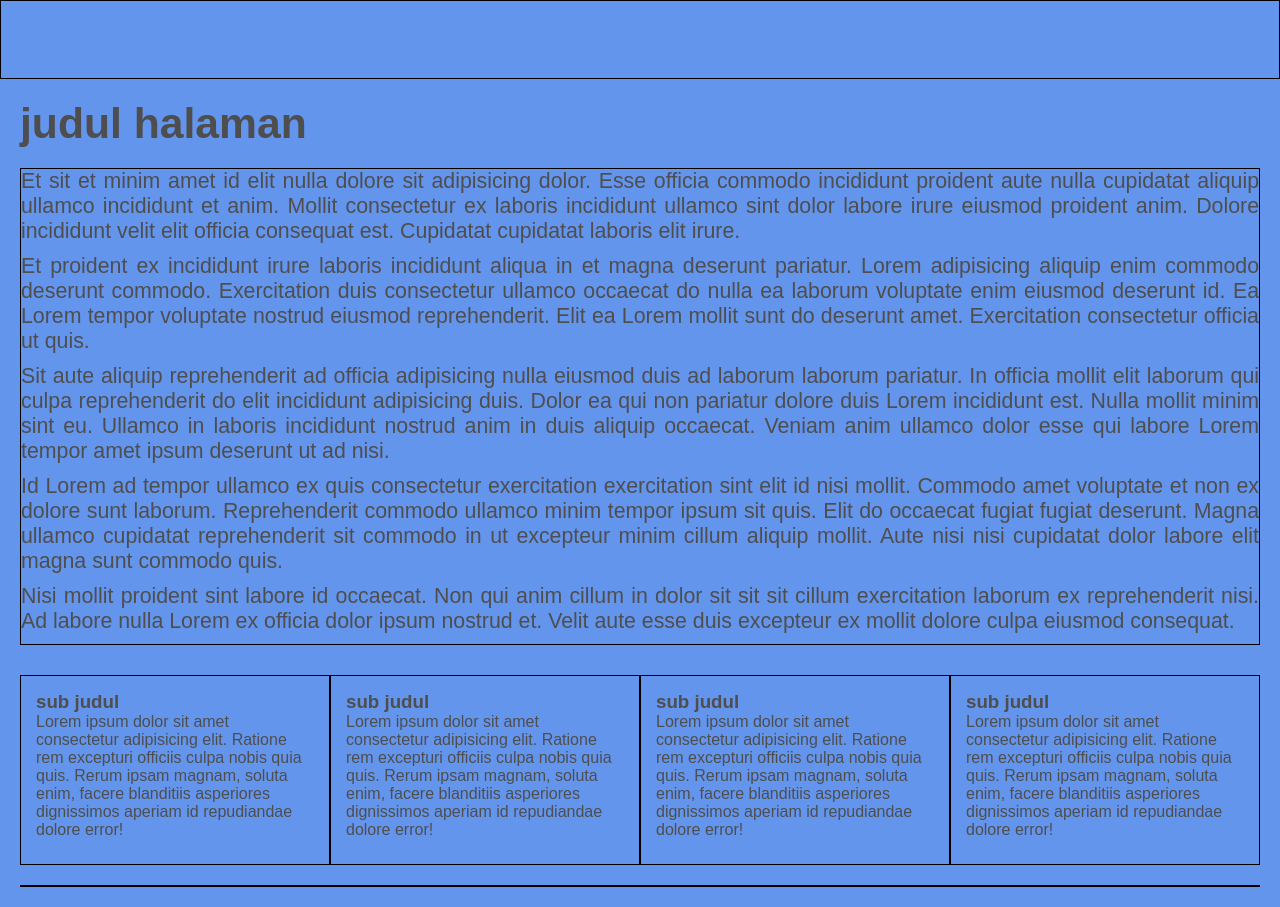
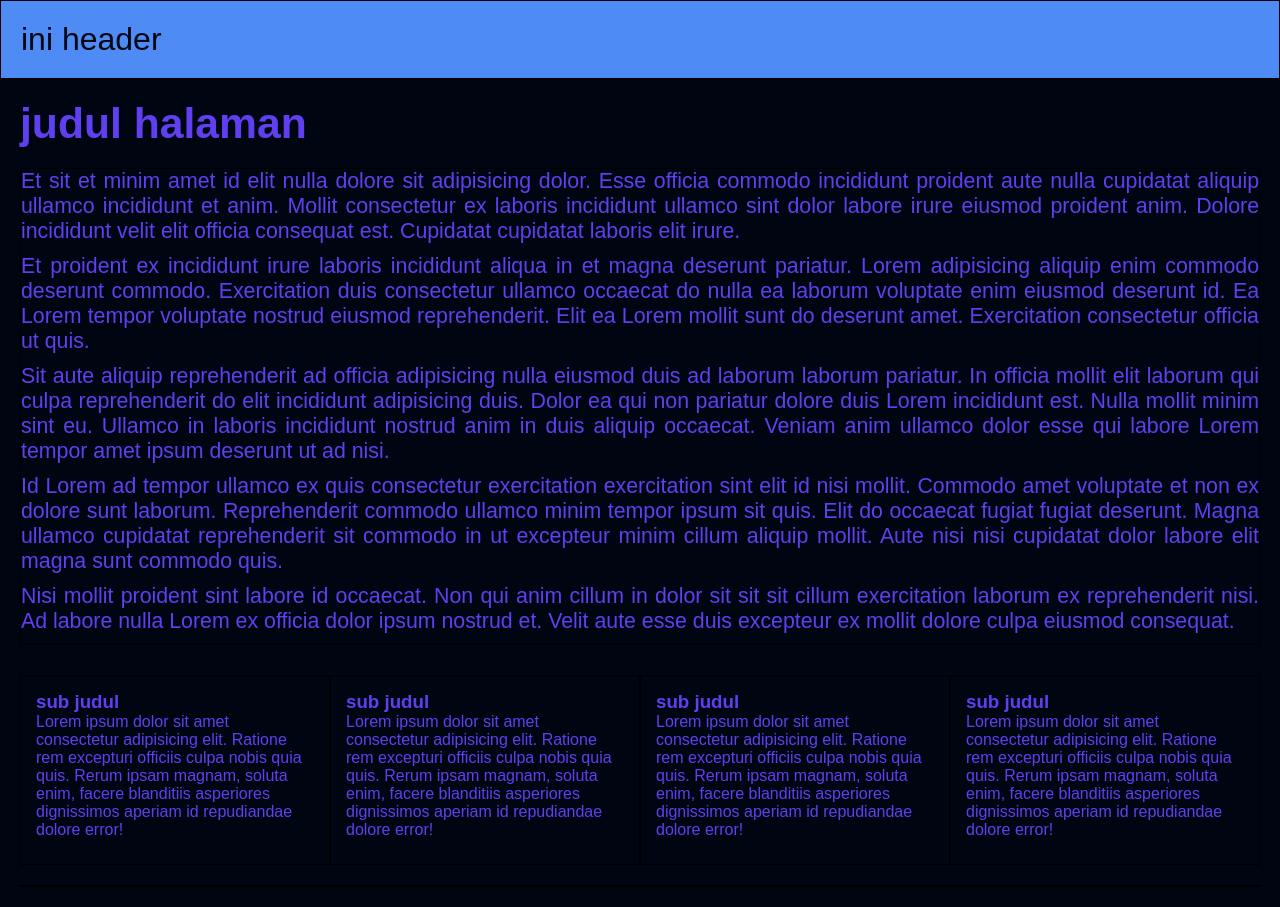
Before and after one commit to wisnutriskananda/praktikum_2, a plain HTML site: page Praktikum2CSS/index.html in a window 1280 px wide. Drawn offline with Linux system fonts and the light colour scheme; a web font is replaced by a local one.

Commit message:
mengganti warna background dan warna teks

```diff
--- a/Praktikum2CSS/style.css
+++ b/Praktikum2CSS/style.css
@@ -7,14 +7,15 @@
 }
 body{
     font-family: 'New Tegomin', sans-serif;
-    color: #4e4e4e;
+    color: #603ff0;
     font-size: 16pt;
-    background-color:rgb(100, 149, 237)
+    background-color:rgb(0, 6, 17)
 }
 header{
-    color: #6495ED;
+    color: #010611;
     font-size: 24pt;
     padding: 20px;
+    background-color:rgb(78, 139, 245)
 }
 footer{
     color: rgb(100, 149, 237);
```
